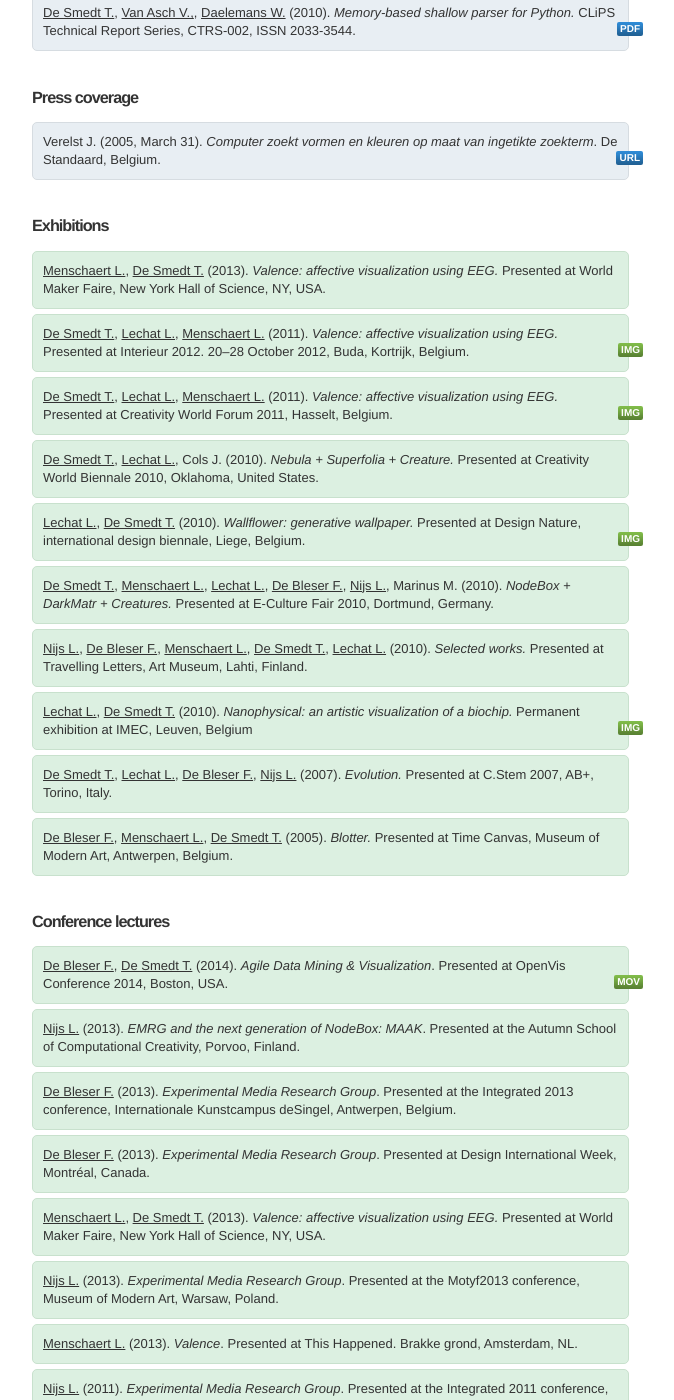
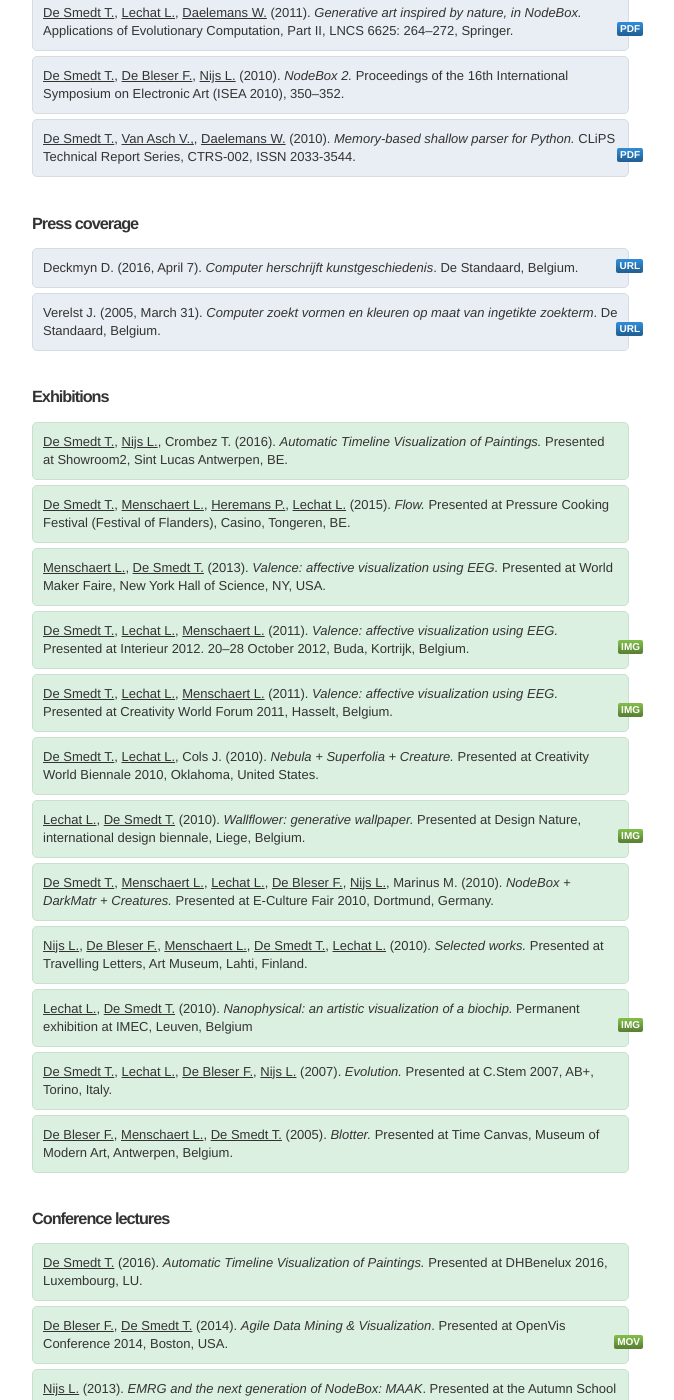
Before and after one commit to nodebox/emrg.be, a Jekyll site: the page built from publications/index.md, in a window 1280 px wide and 1400 px high, scrolled down 1276 px. Shown: the whole window, without its empty margins (138-812 px from the left). Built offline with Jekyll 4.4.1, drawn with Linux system fonts in a browser that asks for light colours; nearby versions of some CDN libraries; comment, search, counter and statistics services are not loaded; some of the changed text lies outside the part shown.

Commit message:
update publications & ludivine's phd

```diff
--- a/publications/index.md
+++ b/publications/index.md
@@ -6,6 +6,26 @@ title: Publications
 <h2>Academic publications</h2>
 <!-- Peer-reviewed journal papers, conference proceedings, book chapters, technical reports, PhD theses. -->
 <!-- =================================================================================================== -->
+
+<div class="publication box">
+	<a href="../people/tom-de-smedt.html" class="author">De Smedt T.</a>,
+	<a href="../people/lucas-nijs.html" class="author">Nijs L.</a>,
+	Crombez T.
+	(2016).
+	<cite>Automatic Timeline Visualization of Paintings.</cite>
+	Digital Humanities Benelux Conference (DHBenelux 2016).
+	<a href="http://www.dhbenelux.org/wp-content/uploads/2016/05/22_DeSmedt-etal_FinalAbstract_DHBenelux2016_short.pdf" class="attachment">PDF</a>
+</div>
+
+<div class="publication box">
+	<a href="../people/tom-de-smedt.html" class="author">De Smedt T.</a>,
+	<a href="../people/lieven-menschaert.html" class="author">Menschaert L.</a>,
+	<a href="../people/pieter-heremans.html" class="author">Heremans P.</a>,
+	<a href="../people/ludivine-lechat.html" class="author">Lechat L.</a>,
+	Dhooghe G.
+	(submitted 2015).
+	<cite>An EEG study of creativity in expert classical musicians.</cite>
+</div>
 
 <div class="publication box">
 	<a href="../people/tom-de-smedt.html" class="author">De Smedt T.</a>,
@@ -141,6 +161,14 @@ title: Publications
 <!-- =================================================================================================== -->
 
 <div class="publication press box">
+	Deckmyn D.
+	(2016, April 7).
+	<cite>Computer herschrijft kunstgeschiedenis</cite>.
+	De Standaard, Belgium.
+	<a href="http://www.standaard.be/cnt/dmf20160406_02223181" class="attachment">URL</a>
+</div>
+
+<div class="publication press box">
 	Verelst J.
 	(2005, March 31).
 	<cite>Computer zoekt vormen en kleuren op maat van ingetikte zoekterm</cite>.
@@ -152,6 +180,25 @@ title: Publications
 <h2>Exhibitions</h2>
 <!-- Solo exhibitions or international group exhibitions. -->
 <!-- =================================================================================================== -->
+
+<div class="publication exhibition box">
+	<a href="../people/tom-de-smedt.html" class="author">De Smedt T.</a>,
+	<a href="../people/lucas-nijs.html" class="author">Nijs L.</a>,
+	Crombez T.
+	(2016).
+	<cite>Automatic Timeline Visualization of Paintings.</cite>
+	Presented at Showroom2, Sint Lucas Antwerpen, BE.
+</div>
+
+<div class="publication exhibition box">
+	<a href="../people/tom-de-smedt.html" class="author">De Smedt T.</a>,
+	<a href="../people/lieven-menschaert.html" class="author">Menschaert L.</a>,
+	<a href="../people/pieter-heremans.html" class="author">Heremans P.</a>,
+	<a href="../people/lechat-ludivine.html" class="author">Lechat L.</a>
+	(2015).
+	<cite>Flow.</cite>
+	Presented at Pressure Cooking Festival (Festival of Flanders), Casino, Tongeren, BE.
+</div>
 
 <div class="publication exhibition box">
 	<a href="../people/lieven-menschaert.html" class="author">Menschaert L.</a>,
@@ -254,6 +301,13 @@ title: Publications
 <h2>Conference lectures</h2>
 <!-- Conference lectures and invited symposia talks. -->
 <!-- =================================================================================================== -->
+
+<div class="publication exhibition box">
+	<a href="../people/tom-de-smedt.html" class="author">De Smedt T.</a>
+	(2016).
+	<cite>Automatic Timeline Visualization of Paintings.</cite>
+	Presented at DHBenelux 2016, Luxembourg, LU.
+</div>
 
 <div class="publication talk box">
 	<a href="../people/frederik-de-bleser.html" class="author">De Bleser F.</a>,
```
Also changed, not shown: people/ludivine-lechat.md (+3 -1 lines), people/pieter-heremans.md (+1 -1 lines), projects/index.md (+2 -1 lines), projects/interactive-fairytales.md (added, +38 -0 lines).
